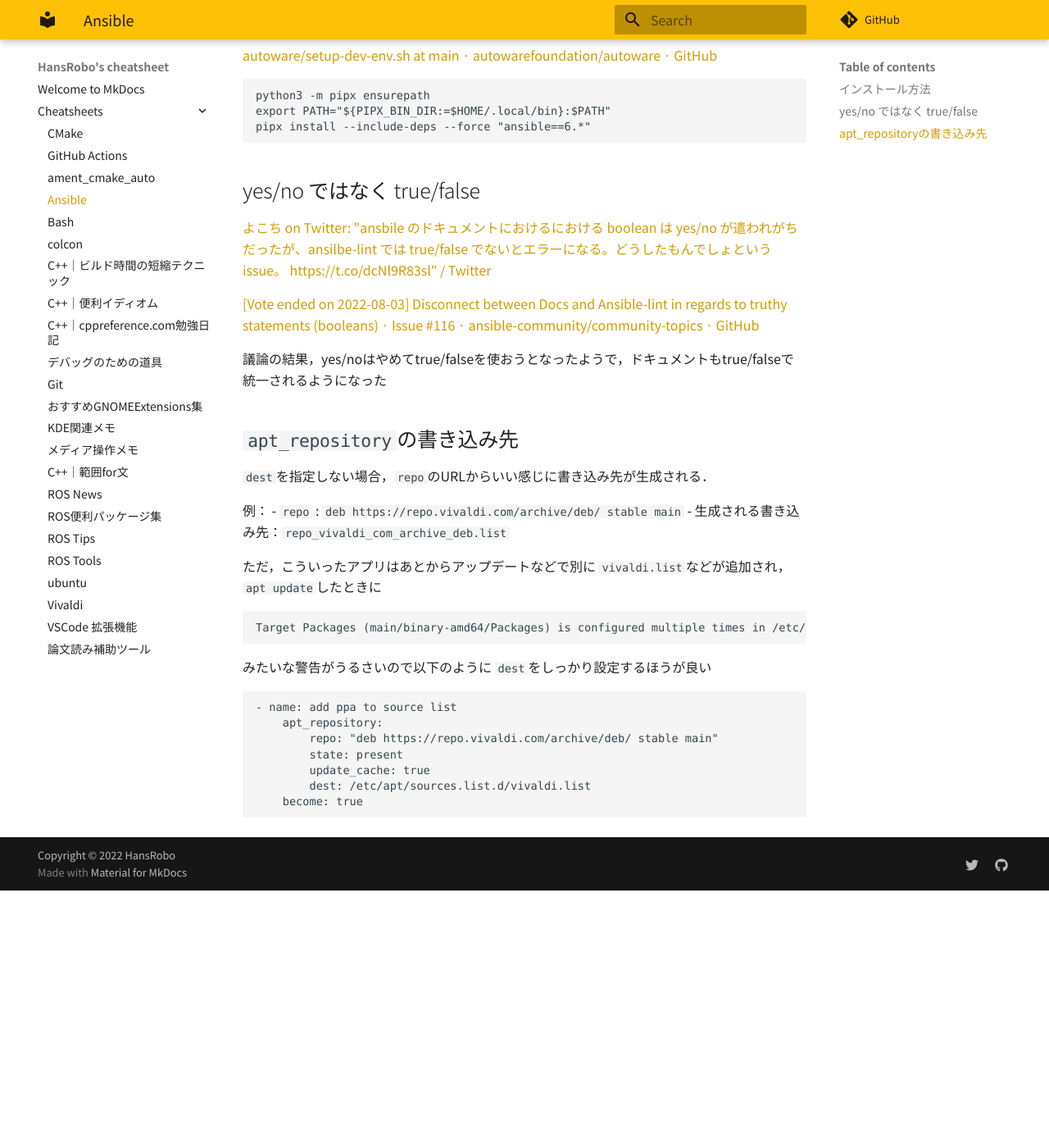
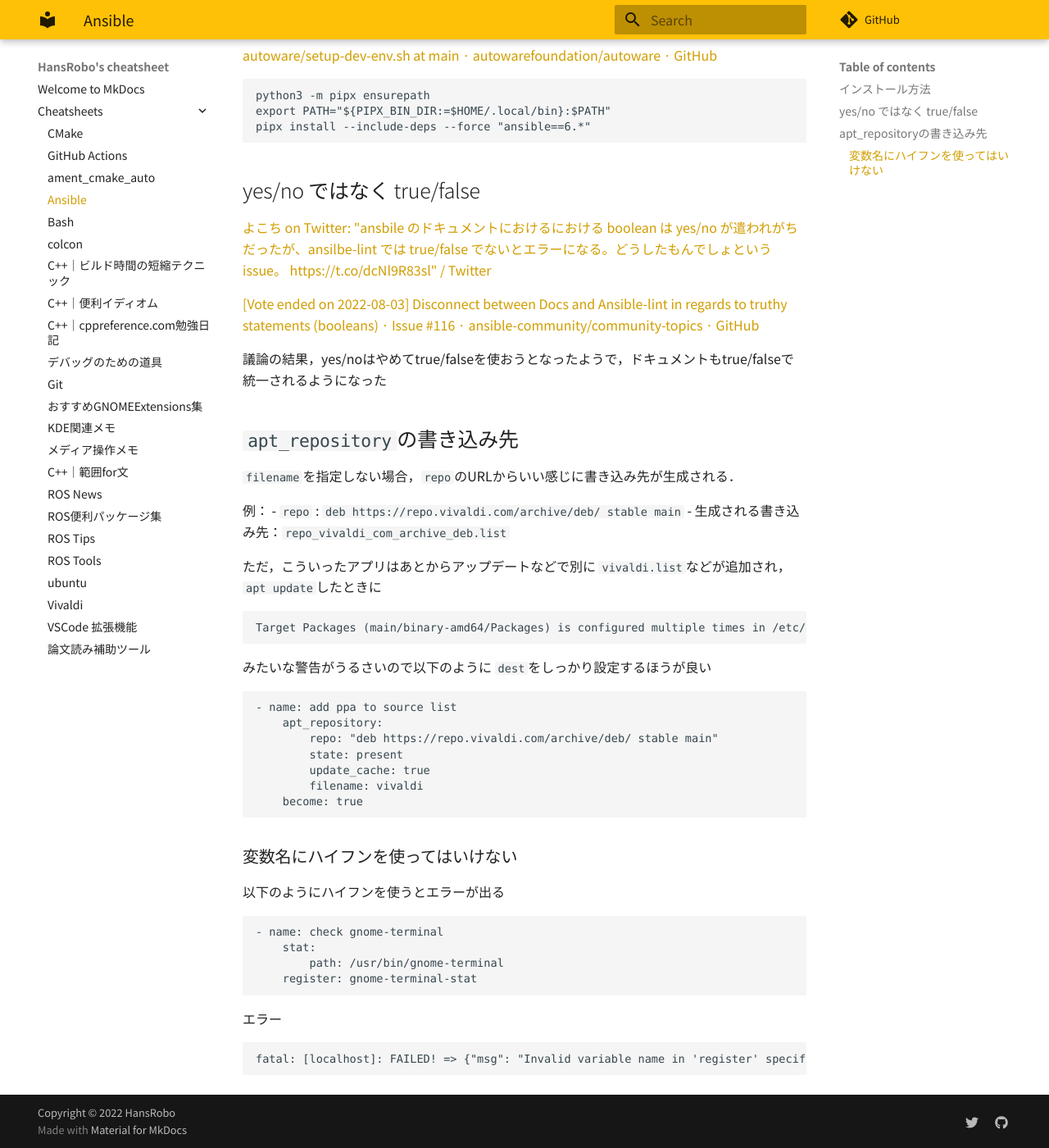
Before and after one commit to HansRobo/mycheatsheet_mkdocs, an MkDocs documentation site: the page built from docs/cheatsheets/ansible.md, in a window 1280 px wide and 1400 px high, scrolled down 319 px. Shown: the whole window at 82% size. Built offline with MkDocs 1.6.1 and Material for MkDocs 9.7.7, drawn with Linux system fonts in a browser that asks for light colours; some web fonts are replaced; comment, search, counter and statistics services are not loaded; before the commit the page ends 1405 px from its top, so only the background shows below that.

Commit message:
🔄 synced local 'docs/cheatsheets' with remote 'cheatsheets'

````diff
--- a/docs/cheatsheets/ansible.md
+++ b/docs/cheatsheets/ansible.md
@@ -29,7 +29,7 @@
 
 ## `apt_repository`の書き込み先
 
-`dest`を指定しない場合，`repo`のURLからいい感じに書き込み先が生成される．
+`filename`を指定しない場合，`repo`のURLからいい感じに書き込み先が生成される．
 
 例：
 - `repo` : `deb https://repo.vivaldi.com/archive/deb/ stable main`
@@ -50,6 +50,24 @@
 		repo: "deb https://repo.vivaldi.com/archive/deb/ stable main"
 		state: present
 		update_cache: true
-		dest: /etc/apt/sources.list.d/vivaldi.list
+		filename: vivaldi
 	become: true
 ```
+
+
+### 変数名にハイフンを使ってはいけない
+
+以下のようにハイフンを使うとエラーが出る
+
+```ansible
+- name: check gnome-terminal
+	stat:
+		path: /usr/bin/gnome-terminal
+	register: gnome-terminal-stat
+```
+
+エラー
+
+```shell
+fatal: [localhost]: FAILED! => {"msg": "Invalid variable name in 'register' specified: 'gnome-terminal-stat'"}
+```
````
Also changed, not shown: docs/cheatsheets/GitHub Actions.md (+7 -0 lines).
